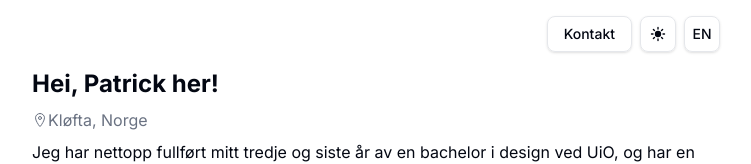
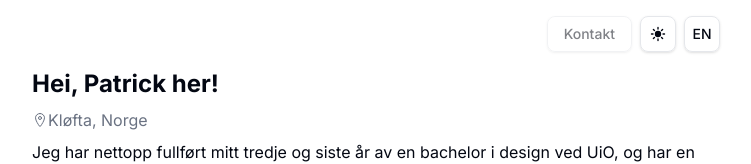
Before and after one commit to PatrickLundHaugen/Portfolio, a React (Vite) app: page / in a window 1280 px wide. Shown: the top 164 px of the page, without its empty margins (264-1015 px from the left). Built offline with nearby package versions, Linux system fonts and the light colour scheme.

Commit message:
adjusted the contact component

```diff
--- a/src/components/contact.tsx
+++ b/src/components/contact.tsx
@@ -75,7 +75,8 @@ const Contact: React.FC = () => {
 
             <button
                 onClick={() => setOpen(true)}
-                className="inline-flex items-center rounded-md border border-input shadow-sm cursor-pointer hover:bg-accent hover:text-accent-foreground transition-colors h-9 px-4 py-2 text-sm font-medium focus-visible:ring-ring focus-visible:ring-3"
+                disabled
+                className="inline-flex items-center rounded-md border border-input shadow-sm cursor-pointer hover:bg-accent hover:text-accent-foreground transition-colors h-9 px-4 py-2 text-sm font-medium disabled:pointer-events-none disabled:opacity-50 focus-visible:ring-ring focus-visible:ring-3"
             >
                 {t("navbar.contact.title")}
             </button>
```
Also changed, not shown: src/App.css (line endings or trailing spaces).
